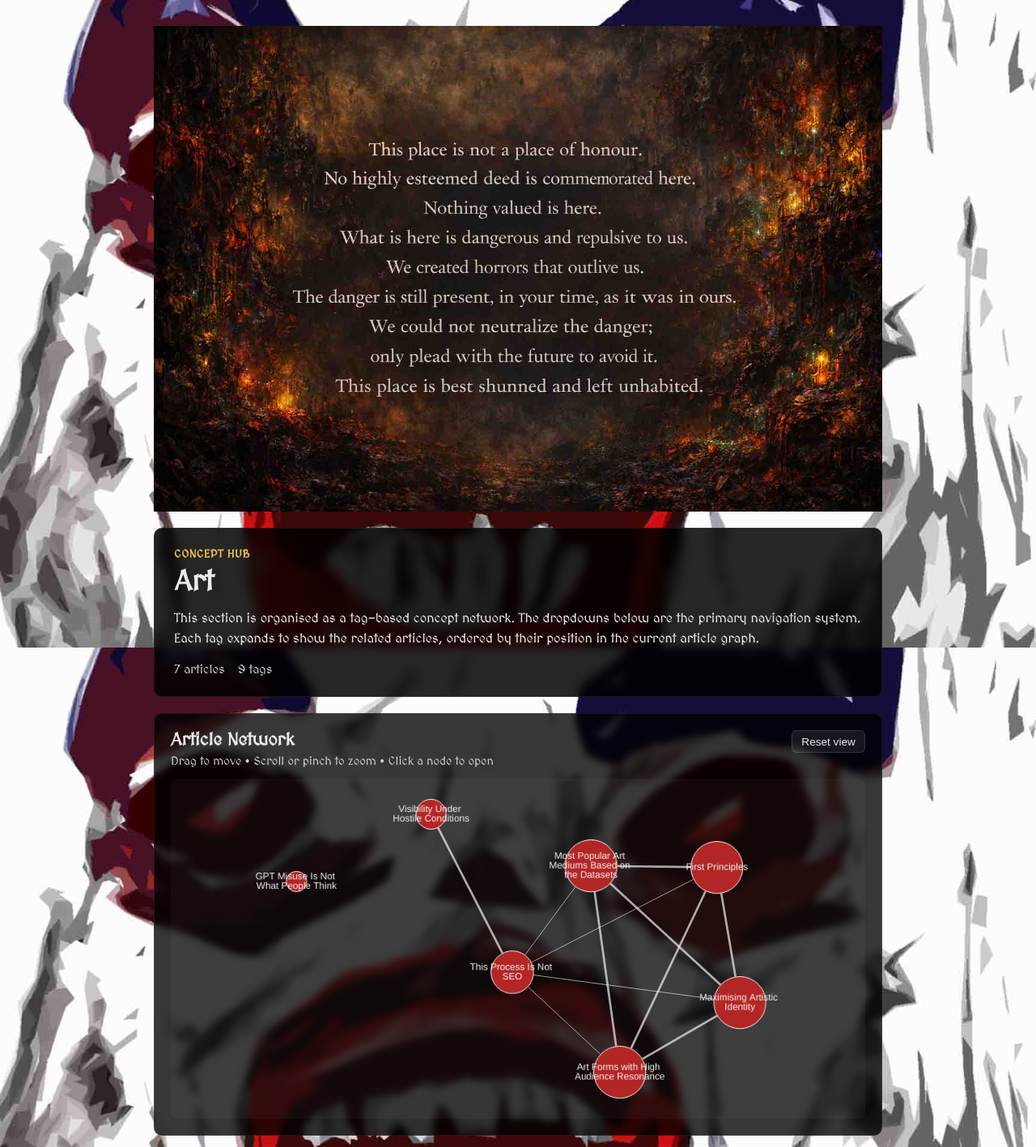
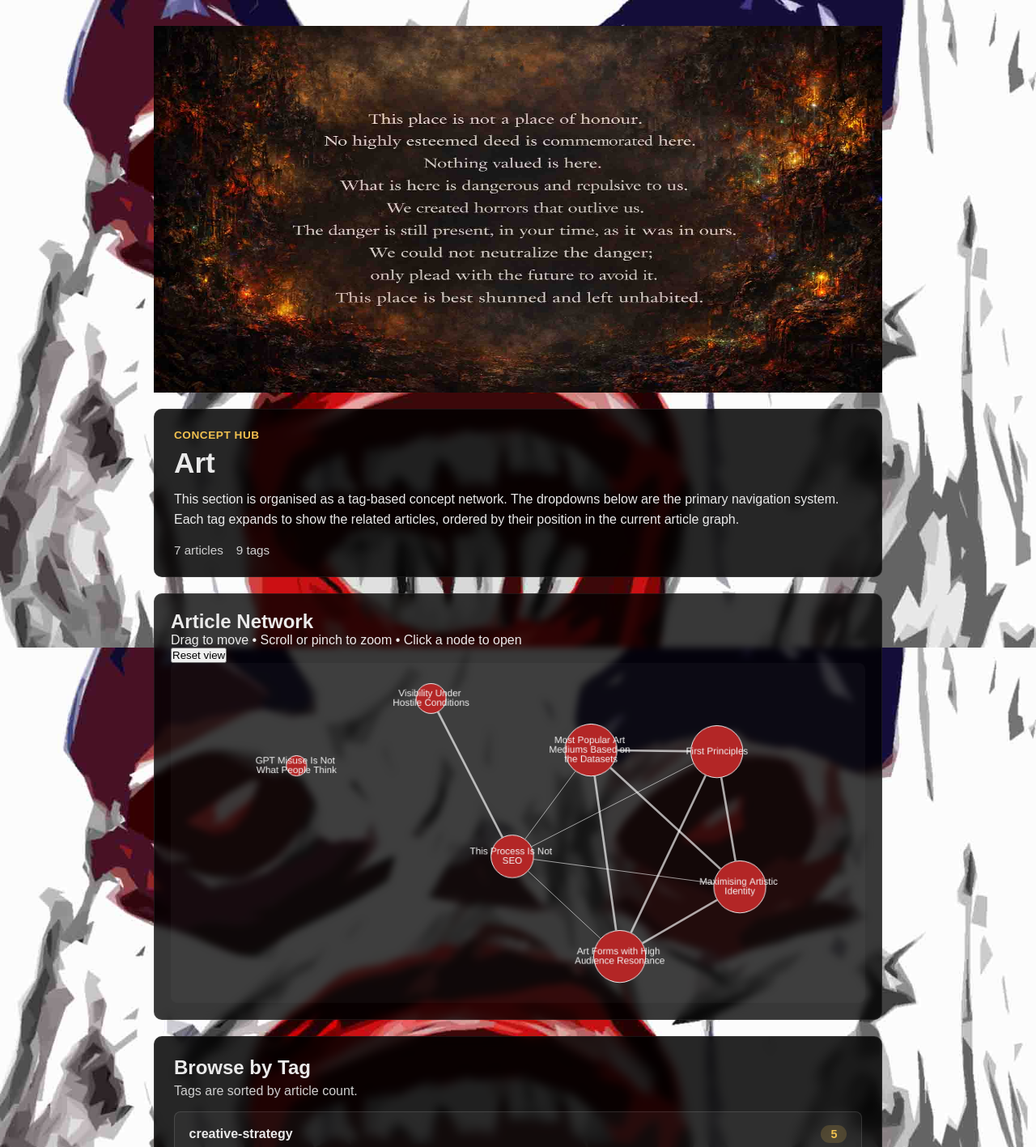
Before and after one commit to arh789/my-portfolio, a Next.js app: page /art in a window 1280 px wide. Shown: the top 1417 px of the page at 81% size. Built offline with nearby package versions, Linux system fonts and the light colour scheme.

Commit message:
optimise blog

```diff
--- a/src/app/art/art.css
+++ b/src/app/art/art.css
@@ -1,3 +1,7 @@
+/* ========================================= */
+/* CORE PAGE LAYOUT (CRITICAL PATH) */
+/* ========================================= */
+
 .art-page,
 .art-article,
 .art-tag-page {
@@ -5,6 +9,17 @@
     padding: 2rem 1rem 4rem;
     color: #eaeaea;
 }
+
+.art-page__hero-image {
+    display: block;
+    width: 100%;
+    max-width: 900px;
+    margin: 0 auto 1.25rem;
+}
+
+/* ========================================= */
+/* CONTAINERS */
+/* ========================================= */
 
 .art-page__header,
 .art-page__section,
@@ -21,18 +36,11 @@
 .art-article__container,
 .art-tag-page__header,
 .art-tag-page__content {
-    background: rgba(0, 0, 0,0.85);
+    background: rgba(0, 0, 0, 0.85);
     backdrop-filter: blur(6px);
     border-radius: 10px;
     padding: 1.5rem;
     border: 1px solid rgba(255, 255, 255, 0.08);
-}
-
-.art-page__header,
-.art-tag-page__header,
-.art-tag-page__content,
-.art-article__container,
-.art-page__section {
     box-sizing: border-box;
 }
 
@@ -43,6 +51,10 @@
 .art-tag-page__nav {
     margin-bottom: 1.25rem;
 }
+
+/* ========================================= */
+/* TYPOGRAPHY */
+/* ========================================= */
 
 .art-page__eyebrow,
 .art-tag-page__eyebrow {
@@ -87,6 +99,10 @@
     font-size: 0.95rem;
 }
 
+/* ========================================= */
+/* SECTION HEADINGS */
+/* ========================================= */
+
 .art-page__section-heading {
     margin-bottom: 1rem;
 }
@@ -100,6 +116,10 @@
         margin: 0;
         color: #cfcfcf;
     }
+
+/* ========================================= */
+/* TAG SYSTEM */
+/* ========================================= */
 
 .art-tag-list {
     display: grid;
@@ -154,6 +174,10 @@
 .art-tag-group__top-link {
     margin: 0.75rem 0 1rem;
 }
+
+/* ========================================= */
+/* ARTICLE CARDS */
+/* ========================================= */
 
 .art-article-list {
     display: grid;
@@ -227,16 +251,9 @@
     color: #d8d8d8;
 }
 
-.art-article-page__nav,
-.art-tag-page__nav {
-    max-width: 900px;
-    margin: 0 auto 1rem;
-    background: rgba(0, 0, 0, 0.68);
-    backdrop-filter: blur(4px);
-    border-radius: 10px;
-    padding: 0.9rem 1.25rem;
-    box-sizing: border-box;
-}
+/* ========================================= */
+/* ARTICLE CONTENT */
+/* ========================================= */
 
 .art-article__header {
     margin-bottom: 1.5rem;
@@ -305,7 +322,36 @@
         background: rgba(255, 255, 255, 0.06);
     }
 
+/* ========================================= */
+/* GRAPH */
+/* ========================================= */
+
+.art-page__graph-wrap {
+    max-width: 900px;
+    margin: 0 auto 1.25rem;
+}
+
+.art-graph {
+    background: rgba(0, 0, 0, 0.78);
+    backdrop-filter: blur(4px);
+    border: 1px solid rgba(255, 255, 255, 0.08);
+    border-radius: 10px;
+    padding: 1.25rem;
+}
+
+.art-graph__canvas {
+    height: 420px;
+    width: 100%;
+    border-radius: 8px;
+    background: rgba(255, 255, 255, 0.03);
+}
+
+/* ========================================= */
+/* MOBILE OPTIMISATION */
+/* ========================================= */
+
 @media (max-width: 700px) {
+
     .art-page,
     .art-article,
     .art-tag-page {
@@ -328,96 +374,21 @@
         font-size: 1.6rem;
     }
 
-    .art-tag-group__summary {
-        padding: 0.85rem 1rem;
-    }
-
-    .art-tag-group__content {
-        padding: 0 1rem 1rem;
+    /* CRITICAL: remove expensive blur on mobile */
+    .art-page__header,
+    .art-page__section,
+    .art-article__container,
+    .art-tag-page__header,
+    .art-tag-page__content {
+        backdrop-filter: none;
     }
 
     .art-article__content table {
         display: block;
         overflow-x: auto;
     }
-}
-
-
-.art-page__graph-wrap {
-    max-width: 900px;
-    margin: 0 auto 1.25rem;
-}
-
-.art-graph {
-    background: rgba(0, 0, 0, 0.78);
-    backdrop-filter: blur(4px);
-    border: 1px solid rgba(255, 255, 255, 0.08);
-    border-radius: 10px;
-    padding: 1.25rem;
-    box-sizing: border-box;
-}
-
-.art-graph__header {
-    margin-bottom: 0.85rem;
-}
-
-    .art-graph__header h2 {
-        margin: 0 0 0.35rem;
-        font-size: 1.35rem;
-    }
-
-    .art-graph__header p {
-        margin: 0;
-        color: #cfcfcf;
-    }
-
-.art-graph__canvas {
-    height: 420px;
-    width: 100%;
-    border-radius: 8px;
-    background: rgba(255, 255, 255, 0.03);
-}
-
-@media (max-width: 700px) {
-    .art-graph {
-        padding: 1rem;
-    }
 
     .art-graph__canvas {
         height: 300px;
     }
 }
-
-.art-graph__header {
-    position: relative;
-}
-
-.art-graph__hint {
-    margin: 0;
-    font-size: 0.9rem;
-    color: #cfcfcf;
-}
-
-.art-graph__reset {
-    position: absolute;
-    top: 0;
-    right: 0;
-    background: rgba(255, 255, 255, 0.08);
-    color: #eaeaea;
-    border: 1px solid rgba(255, 255, 255, 0.12);
-    border-radius: 6px;
-    padding: 0.35rem 0.7rem;
-    font-size: 0.85rem;
-    cursor: pointer;
-}
-
-    .art-graph__reset:hover {
-        background: rgba(255, 255, 255, 0.14);
-    }
-
-.art-page__hero-image {
-    display: block;
-    width: 100%;
-    max-width: 900px;
-    margin: 0 auto 1.25rem;
-}
--- a/src/app/art/page.js
+++ b/src/app/art/page.js
@@ -3,6 +3,7 @@ import path from "node:path";
 import Link from "next/link";
 import "./art.css";
 import ArtGraph from "./components/ArtGraph";
+import Image from 'next/image'
 
 export const metadata = {
     title: "Art",
@@ -51,9 +52,13 @@ export default async function ArtPage() {
 
     return (
         <main className="art-page">
-            <img
+            <Image
                 src="/images/blog-hero-image.jpg"
                 alt=""
+                width={679}
+                height={453}
+                priority
+                sizes="(max-width: 700px) 100vw, 900px"
                 className="art-page__hero-image"
             />
 
--- a/src/app/layout.js
+++ b/src/app/layout.js
@@ -29,7 +29,7 @@ export const metadata = {
 export default function RootLayout({ children }) {
     return (
         <html lang="en">
-            <body className={`${geistSans.variable} ${geistMono.variable} ${medieval.className}`}>
+            <body className={`${geistSans.variable} ${geistMono.variable}`}>
 
                 {/* PAGE CONTENT */}
                 <div
```
